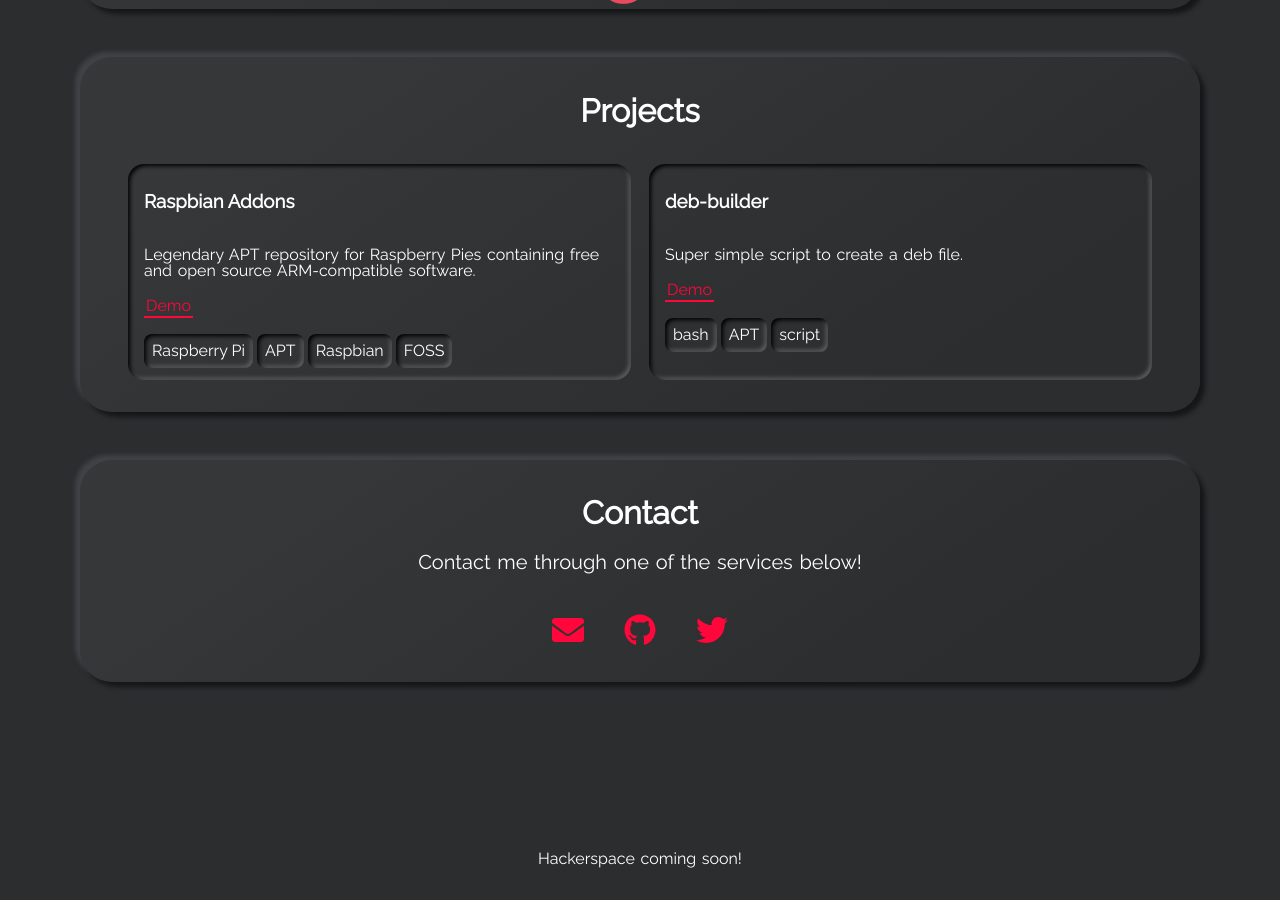
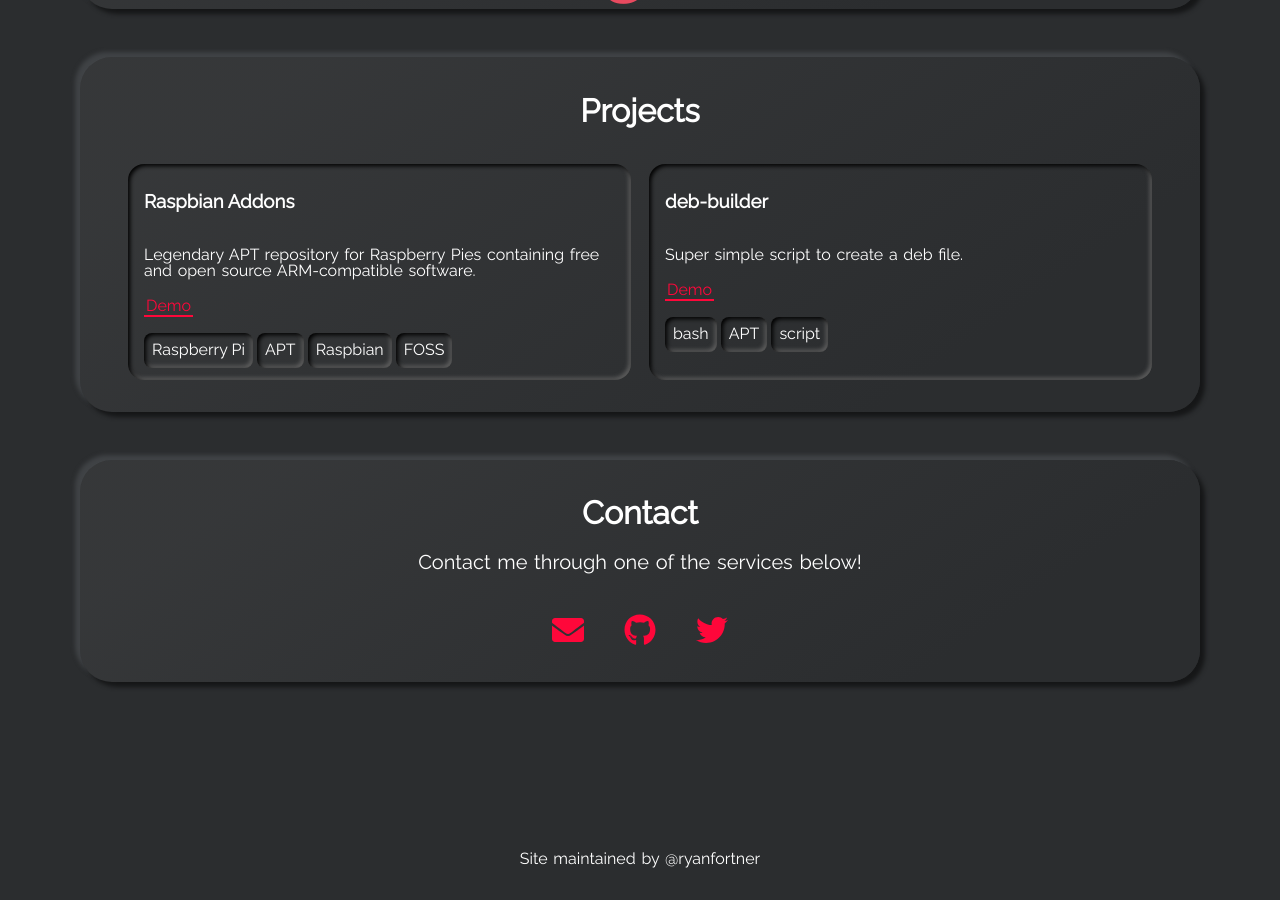
Before and after one commit to ryanfortner/ryanfortner.github.io, a Jekyll site: the page built from index.md, in a window 1280 px wide and 900 px high, scrolled down 1871 px. Built offline with Jekyll 4.4.1, drawn with Linux system fonts in a browser that asks for light colours.

Commit message:
Update footer.html

```diff
--- a/_includes/footer.html
+++ b/_includes/footer.html
@@ -1,6 +1,6 @@
 <footer class="footer">
   <p>
-Hackerspace coming soon!
+Site maintained by @ryanfortner
   </p>
 </footer>
 
```
